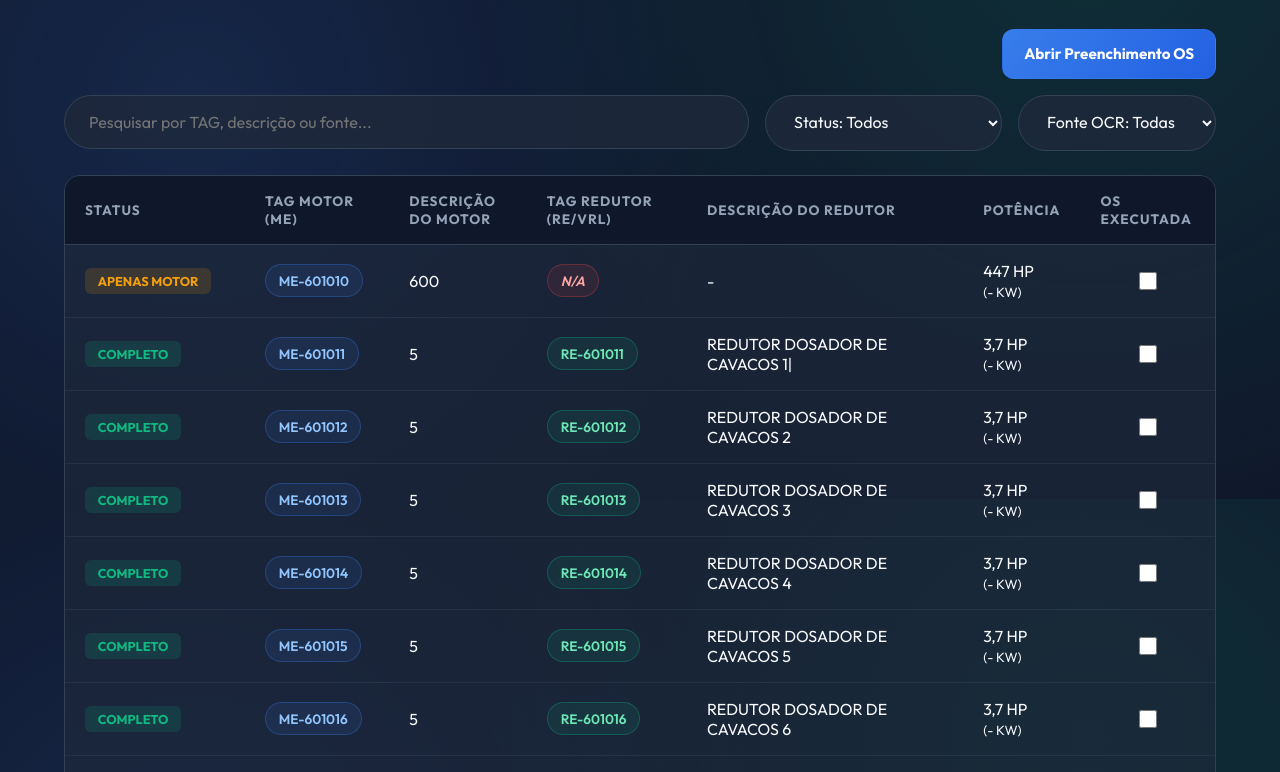
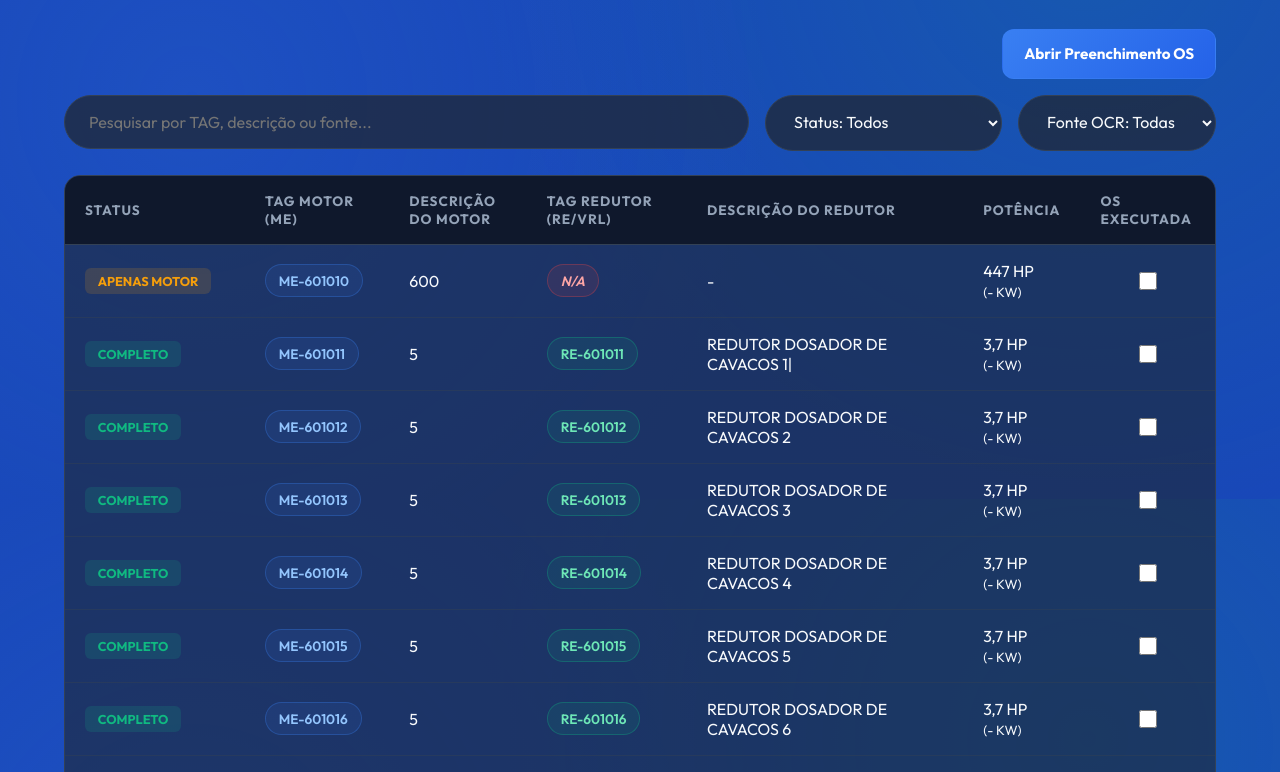
Before and after one commit to Gold-Redutores/LISTA-MOTOREDUTORES-INPASA, a plain HTML site: page index.html in a window 1280 px wide. Shown: the part 301-1073 px from the top of the page. Drawn offline with Linux system fonts and the light colour scheme.

Commit message:
Change background color variable in CSS

```diff
--- a/index.html
+++ b/index.html
@@ -7,7 +7,7 @@
   <link rel="icon" href="data:,">
   <link href="https://fonts.googleapis.com/css2?family=Outfit:wght@300;400;500;600;700&family=Space+Grotesk:wght@500;700&display=swap" rel="stylesheet">
   <style>
-    :root { --bg-color:#0f172a; --primary:#3b82f6; --secondary:#10b981; --accent:#f59e0b; --danger:#ef4444; --text:#f8fafc; --text-muted:#94a3b8; --border:#334155; --radius:16px; }
+    :root { --bg-color:#1847b8; --primary:#3b82f6; --secondary:#10b981; --accent:#f59e0b; --danger:#ef4444; --text:#f8fafc; --text-muted:#94a3b8; --border:#334155; --radius:16px; }
     * { margin:0; padding:0; box-sizing:border-box; }
     body { font-family:'Outfit',sans-serif; background-color:var(--bg-color); color:var(--text); min-height:100vh; background-image:radial-gradient(circle at 15% 50%, rgba(59,130,246,.15) 0%, transparent 50%), radial-gradient(circle at 85% 30%, rgba(16,185,129,.15) 0%, transparent 50%); background-attachment:fixed; }
     header { padding:2rem 5%; border-bottom:1px solid var(--border); background:rgba(15,23,42,.88); display:grid; grid-template-columns:1fr auto 1fr; align-items:center; gap:1rem; }
```
